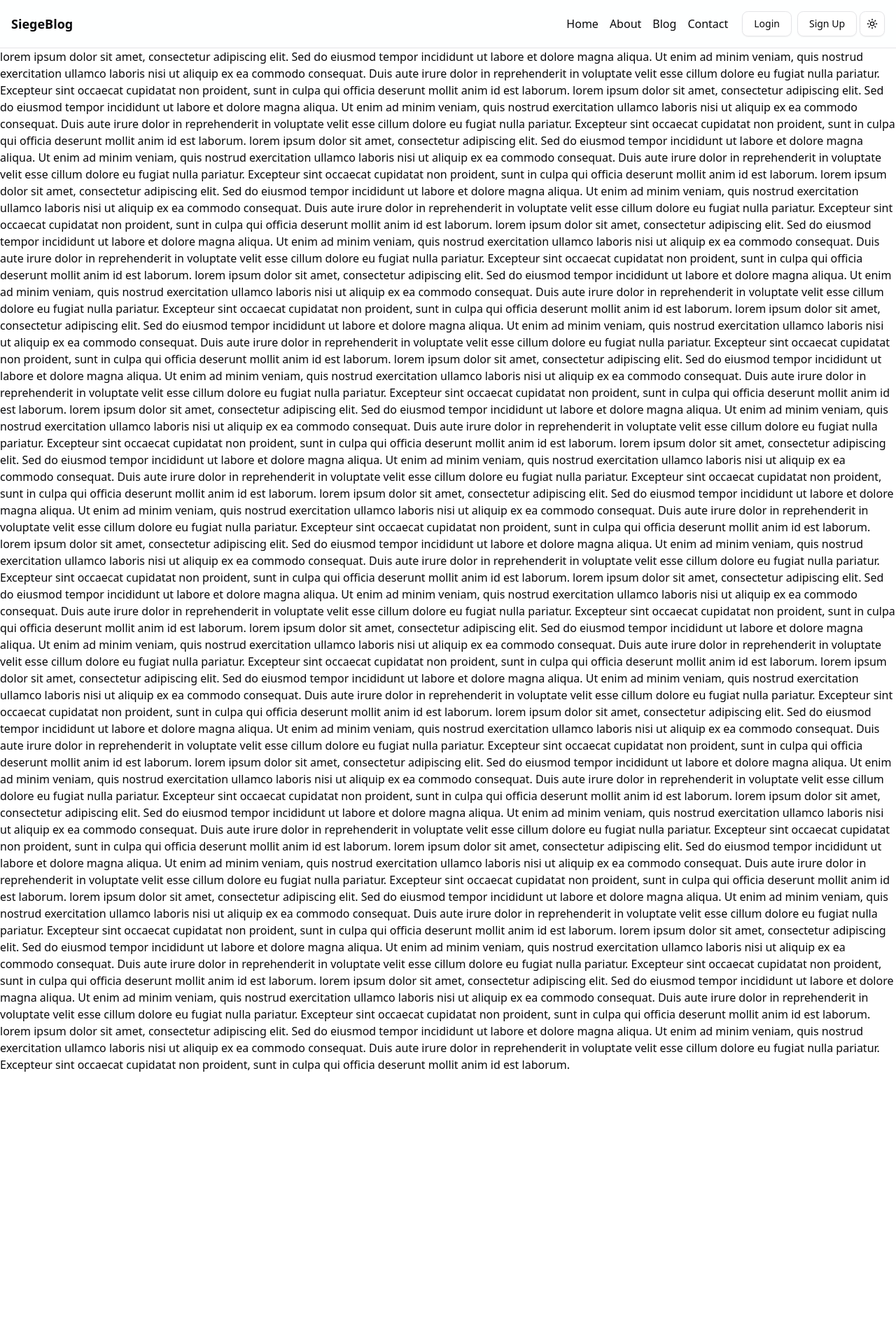
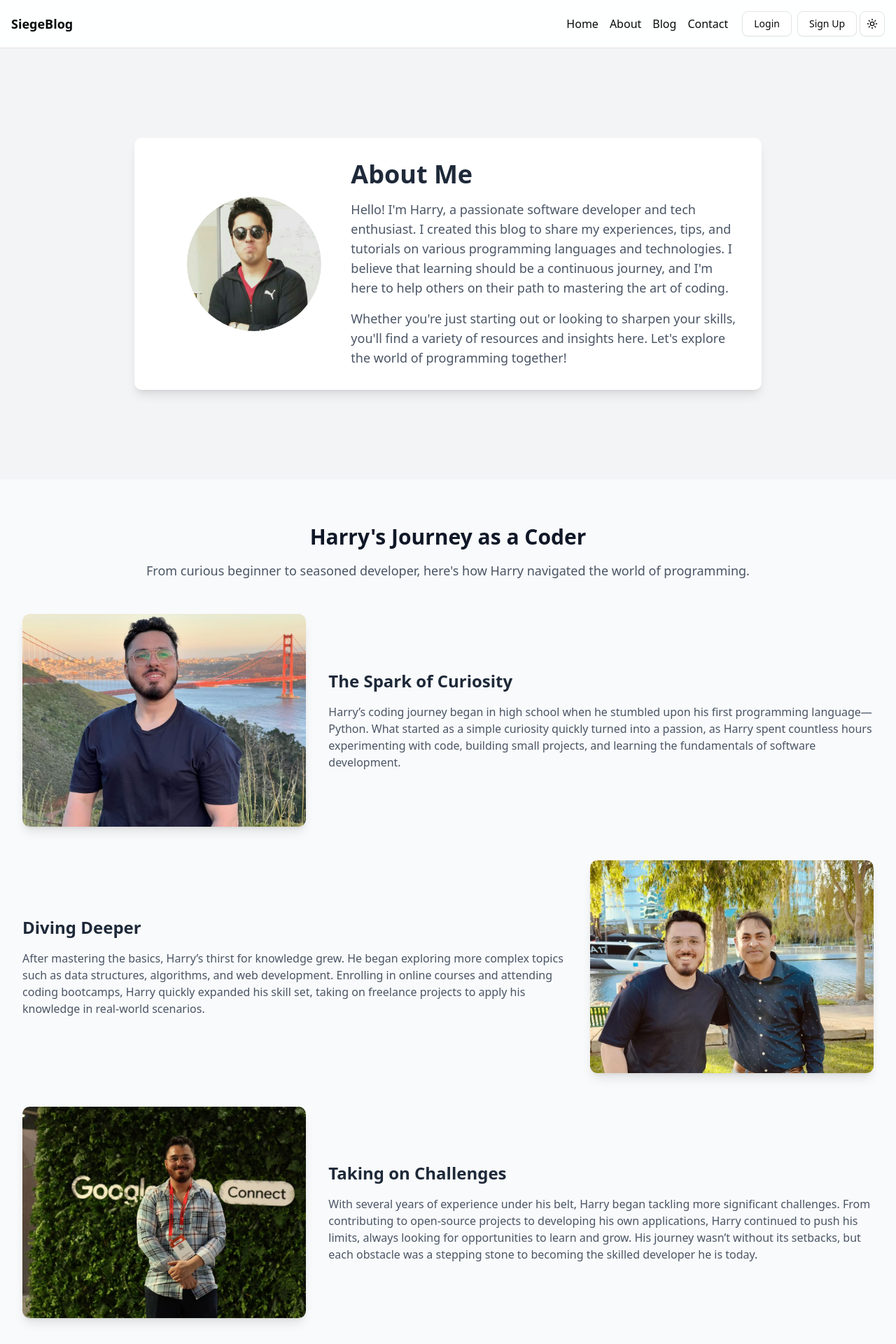
Before and after one commit to Turbash/anything, a Next.js app: page /about in a window 1280 px wide. Shown: the top 1920 px of the page at 70% size. Before the commit the page ends 1533 px from the top, so only its background shows below. Built offline with nearby package versions, Linux system fonts and the light colour scheme.

Commit message:
Completed the tutorial now i will add my touch to it Added a lot ofthings learnt a lot of cool tools

```diff
--- a/app/about/page.js
+++ b/app/about/page.js
@@ -1,38 +1,152 @@
-import React from 'react'
+import Image from "next/image";
 
-const page = () => {
+export default function About() {
   return (
     <div>
-      lorem ipsum dolor sit amet, consectetur adipiscing elit. Sed do eiusmod tempor incididunt ut labore et dolore magna aliqua. Ut enim ad minim veniam, quis nostrud exercitation ullamco laboris nisi ut aliquip ex ea commodo consequat. Duis aute irure dolor in reprehenderit in voluptate velit esse cillum dolore eu fugiat nulla pariatur. Excepteur sint occaecat cupidatat non proident, sunt in culpa qui officia deserunt mollit anim id est laborum.
-      lorem ipsum dolor sit amet, consectetur adipiscing elit. Sed do eiusmod tempor incididunt ut labore et dolore magna aliqua. Ut enim ad minim veniam, quis nostrud exercitation ullamco laboris nisi ut aliquip ex ea commodo consequat. Duis aute irure dolor in reprehenderit in voluptate velit esse cillum dolore eu fugiat nulla pariatur. Excepteur sint occaecat cupidatat non proident, sunt in culpa qui officia deserunt mollit anim id est laborum.
-      lorem ipsum dolor sit amet, consectetur adipiscing elit. Sed do eiusmod tempor incididunt ut labore et dolore magna aliqua. Ut enim ad minim veniam, quis nostrud exercitation ullamco laboris nisi ut aliquip ex ea commodo consequat. Duis aute irure dolor in reprehenderit in voluptate velit esse cillum dolore eu fugiat nulla pariatur. Excepteur sint occaecat cupidatat non proident, sunt in culpa qui officia deserunt mollit anim id est laborum.
-      lorem ipsum dolor sit amet, consectetur adipiscing elit. Sed do eiusmod tempor incididunt ut labore et dolore magna aliqua. Ut enim ad minim veniam, quis nostrud exercitation ullamco laboris nisi ut aliquip ex ea commodo consequat. Duis aute irure dolor in reprehenderit in voluptate velit esse cillum dolore eu fugiat nulla pariatur. Excepteur sint occaecat cupidatat non proident, sunt in culpa qui officia deserunt mollit anim id est laborum.
-      lorem ipsum dolor sit amet, consectetur adipiscing elit. Sed do eiusmod tempor incididunt ut labore et dolore magna aliqua. Ut enim ad minim veniam, quis nostrud exercitation ullamco laboris nisi ut aliquip ex ea commodo consequat. Duis aute irure dolor in reprehenderit in voluptate velit esse cillum dolore eu fugiat nulla pariatur. Excepteur sint occaecat cupidatat non proident, sunt in culpa qui officia deserunt mollit anim id est laborum.
-      lorem ipsum dolor sit amet, consectetur adipiscing elit. Sed do eiusmod tempor incididunt ut labore et dolore magna aliqua. Ut enim ad minim veniam, quis nostrud exercitation ullamco laboris nisi ut aliquip ex ea commodo consequat. Duis aute irure dolor in reprehenderit in voluptate velit esse cillum dolore eu fugiat nulla pariatur. Excepteur sint occaecat cupidatat non proident, sunt in culpa qui officia deserunt mollit anim id est laborum.
-      lorem ipsum dolor sit amet, consectetur adipiscing elit. Sed do eiusmod tempor incididunt ut labore et dolore magna aliqua. Ut enim ad minim veniam, quis nostrud exercitation ullamco laboris nisi ut aliquip ex ea commodo consequat. Duis aute irure dolor in reprehenderit in voluptate velit esse cillum dolore eu fugiat nulla pariatur. Excepteur sint occaecat cupidatat non proident, sunt in culpa qui officia deserunt mollit anim id est laborum.
-      lorem ipsum dolor sit amet, consectetur adipiscing elit. Sed do eiusmod tempor incididunt ut labore et dolore magna aliqua. Ut enim ad minim veniam, quis nostrud exercitation ullamco laboris nisi ut aliquip ex ea commodo consequat. Duis aute irure dolor in reprehenderit in voluptate velit esse cillum dolore eu fugiat nulla pariatur. Excepteur sint occaecat cupidatat non proident, sunt in culpa qui officia deserunt mollit anim id est laborum.
-      lorem ipsum dolor sit amet, consectetur adipiscing elit. Sed do eiusmod tempor incididunt ut labore et dolore magna aliqua. Ut enim ad minim veniam, quis nostrud exercitation ullamco laboris nisi ut aliquip ex ea commodo consequat. Duis aute irure dolor in reprehenderit in voluptate velit esse cillum dolore eu fugiat nulla pariatur. Excepteur sint occaecat cupidatat non proident, sunt in culpa qui officia deserunt mollit anim id est laborum.
-      lorem ipsum dolor sit amet, consectetur adipiscing elit. Sed do eiusmod tempor incididunt ut labore et dolore magna aliqua. Ut enim ad minim veniam, quis nostrud exercitation ullamco laboris nisi ut aliquip ex ea commodo consequat. Duis aute irure dolor in reprehenderit in voluptate velit esse cillum dolore eu fugiat nulla pariatur. Excepteur sint occaecat cupidatat non proident, sunt in culpa qui officia deserunt mollit anim id est laborum.
-      lorem ipsum dolor sit amet, consectetur adipiscing elit. Sed do eiusmod tempor incididunt ut labore et dolore magna aliqua. Ut enim ad minim veniam, quis nostrud exercitation ullamco laboris nisi ut aliquip ex ea commodo consequat. Duis aute irure dolor in reprehenderit in voluptate velit esse cillum dolore eu fugiat nulla pariatur. Excepteur sint occaecat cupidatat non proident, sunt in culpa qui officia deserunt mollit anim id est laborum.
-      lorem ipsum dolor sit amet, consectetur adipiscing elit. Sed do eiusmod tempor incididunt ut labore et dolore magna aliqua. Ut enim ad minim veniam, quis nostrud exercitation ullamco laboris nisi ut aliquip ex ea commodo consequat. Duis aute irure dolor in reprehenderit in voluptate velit esse cillum dolore eu fugiat nulla pariatur. Excepteur sint occaecat cupidatat non proident, sunt in culpa qui officia deserunt mollit anim id est laborum.
-      lorem ipsum dolor sit amet, consectetur adipiscing elit. Sed do eiusmod tempor incididunt ut labore et dolore magna aliqua.
-      Ut enim ad minim veniam, quis nostrud exercitation ullamco laboris nisi ut aliquip ex ea commodo consequat. Duis aute irure dolor in reprehenderit in voluptate velit esse cillum dolore eu fugiat nulla pariatur. Excepteur sint occaecat cupidatat non proident, sunt in culpa qui officia deserunt mollit anim id est laborum.
-      lorem ipsum dolor sit amet, consectetur adipiscing elit. Sed do eiusmod tempor incididunt ut labore et dolore magna aliqua. Ut enim ad minim veniam, quis nostrud exercitation ullamco laboris nisi ut aliquip ex ea commodo consequat. Duis aute irure dolor in reprehenderit in voluptate velit esse cillum dolore eu fugiat nulla pariatur. Excepteur sint occaecat cupidatat non proident, sunt in culpa qui officia deserunt mollit anim id est laborum.
-      lorem ipsum dolor sit amet, consectetur adipiscing elit. Sed do eiusmod tempor incididunt ut labore et dolore magna aliqua. Ut enim ad minim veniam, quis nostrud exercitation ullamco laboris nisi ut aliquip ex ea commodo consequat. Duis aute irure dolor in reprehenderit in voluptate velit esse cillum dolore eu fugiat nulla pariatur. Excepteur sint occaecat cupidatat non proident, sunt in culpa qui officia deserunt mollit anim id est laborum.
-      lorem ipsum dolor sit amet, consectetur adipiscing elit. Sed do eiusmod tempor incididunt ut labore et dolore magna aliqua.
-      Ut enim ad minim veniam, quis nostrud exercitation ullamco laboris nisi ut aliquip ex ea commodo consequat. Duis aute irure dolor in reprehenderit in voluptate velit esse cillum dolore eu fugiat nulla pariatur. Excepteur sint occaecat cupidatat non proident, sunt in culpa qui officia deserunt mollit anim id est laborum.
-      lorem ipsum dolor sit amet, consectetur adipiscing elit. Sed do eiusmod tempor incididunt ut labore et dolore magna aliqua. Ut enim ad minim veniam, quis nostrud exercitation ullamco laboris nisi ut aliquip ex ea commodo consequat. Duis aute irure dolor in reprehenderit in voluptate velit esse cillum dolore eu fugiat nulla pariatur. Excepteur sint occaecat cupidatat non proident, sunt in culpa qui officia deserunt mollit anim id est laborum.
-      lorem ipsum dolor sit amet, consectetur adipiscing elit. Sed do eiusmod tempor incididunt ut labore et dolore magna aliqua. Ut enim ad minim veniam, quis nostrud exercitation ullamco laboris nisi ut aliquip ex ea commodo consequat.
-      Duis aute irure dolor in reprehenderit in voluptate velit esse cillum dolore eu fugiat nulla pariatur. Excepteur sint occaecat cupidatat non proident, sunt in culpa qui officia deserunt mollit anim id est laborum.
-      lorem ipsum dolor sit amet, consectetur adipiscing elit. Sed do eiusmod tempor incididunt ut labore et dolore magna aliqua. Ut enim ad minim veniam, quis nostrud exercitation ullamco laboris nisi ut aliquip ex ea commodo consequat. Duis aute irure dolor in reprehenderit in voluptate velit esse cillum dolore eu fugiat nulla pariatur. Excepteur sint occaecat cupidatat non proident, sunt in culpa qui officia deserunt mollit anim id est laborum.
-      lorem ipsum dolor sit amet, consectetur adipiscing elit. Sed do eiusmod tempor incididunt ut labore et dolore magna aliqua. Ut enim ad minim veniam, quis nostrud exercitation ullamco laboris nisi ut aliquip ex ea commodo consequat. Duis aute irure dolor in reprehenderit in voluptate velit esse cillum dolore eu fugiat nulla pariatur. Excepteur sint occaecat cupidatat non proident, sunt in culpa qui officia deserunt mollit anim id est laborum.
-      lorem ipsum dolor sit amet, consectetur adipiscing elit. Sed do eiusmod tempor incididunt ut labore et dolore magna aliqua.
-      Ut enim ad minim veniam, quis nostrud exercitation ullamco laboris nisi ut aliquip ex ea commodo consequat. Duis aute irure dolor in reprehenderit in voluptate velit esse cillum dolore eu fugiat nulla pariatur. Excepteur sint occaecat cupidatat non proident, sunt in culpa qui officia deserunt mollit anim id est laborum.
-      lorem ipsum dolor sit amet, consectetur adipiscing elit. Sed do eiusmod tempor incididunt ut labore et dolore magna aliqua. Ut enim ad minim veniam, quis nostrud exercitation ullamco laboris nisi ut aliquip ex ea commodo consequat. Duis aute irure dolor in reprehenderit in voluptate velit esse cillum dolore eu fugiat nulla pariatur. Excepteur sint occaecat cupidatat non proident, sunt in culpa qui officia deserunt mollit anim id est laborum.
-      lorem ipsum dolor sit amet, consectetur adipiscing elit. Sed do eiusmod tempor incididunt ut labore et dolore magna aliqua. Ut enim ad minim veniam, quis nostrud exercitation ullamco laboris nisi ut aliquip ex ea commodo consequat.
-      Duis aute irure dolor in reprehenderit in voluptate velit esse cillum dolore eu fugiat nulla pariatur. Excepteur sint occaecat cupidatat non proident, sunt in culpa qui officia deserunt mollit anim id est laborum.
+      <div className="flex flex-col items-center justify-center py-32 bg-gray-100 dark:bg-gray-700 ">
+        <div className="w-full max-w-4xl p-8 bg-white dark:bg-gray-800 shadow-lg rounded-lg">
+          <div className="flex flex-col md:flex-row">
+            <div className="w-full md:w-1/3 flex justify-center items-center mb-8 md:mb-0 ">
+              <div className="relative w-48 h-48 rounded-full overflow-hidden">
+                <Image
+                  src="/logo.jpg"
+                  alt="Profile"
+                  layout="fill"
+                  objectFit="cover"
+                  className="rounded-full"
+                />
+              </div>
+            </div>
+            <div className="w-full md:w-2/3 flex flex-col justify-center ">
+              <h1 className="text-4xl font-bold text-gray-800 dark:text-white mb-4">
+                About Me
+              </h1>
+              <p className="text-gray-600 dark:text-gray-50 text-lg mb-4">
+                Hello! I'm Harry, a passionate software developer and tech
+                enthusiast. I created this blog to share my experiences, tips,
+                and tutorials on various programming languages and technologies.
+                I believe that learning should be a continuous journey, and I'm
+                here to help others on their path to mastering the art of
+                coding.
+              </p>
+              <p className="text-gray-600 dark:text-gray-50 text-lg">
+                Whether you're just starting out or looking to sharpen your
+                skills, you'll find a variety of resources and insights here.
+                Let's explore the world of programming together!
+              </p>
+            </div>
+          </div>
+        </div>
+      </div>
+
+      <section className="py-16 bg-gray-50 dark:bg-gray-800 dark:text-white">
+        <div className="max-w-7xl mx-auto px-4 sm:px-6 lg:px-8">
+          <div className="text-center mb-12">
+            <h2 className="text-3xl font-extrabold text-gray-900 dark:text-white">
+              Harry's Journey as a Coder
+            </h2>
+            <p className="mt-4 text-lg text-gray-600 dark:text-gray-50">
+              From curious beginner to seasoned developer, here's how Harry
+              navigated the world of programming.
+            </p>
+          </div>
+          <div className="space-y-12">
+            <div className="flex flex-col md:flex-row items-center">
+              <div className="md:w-1/3">
+                <img
+                  src="/3.jpg"
+                  alt="Harry as a beginner"
+                  className="w-full rounded-lg shadow-lg"
+                />
+              </div>
+              <div className="md:w-2/3 md:pl-8 mt-8 md:mt-0">
+                <h3 className="text-2xl font-bold text-gray-800 dark:text-white dark:text-white">
+                  The Spark of Curiosity
+                </h3>
+                <p className="mt-4 text-gray-600 dark:text-gray-50">
+                  Harry’s coding journey began in high school when he stumbled
+                  upon his first programming language—Python. What started as a
+                  simple curiosity quickly turned into a passion, as Harry spent
+                  countless hours experimenting with code, building small
+                  projects, and learning the fundamentals of software
+                  development.
+                </p>
+              </div>
+            </div>
+
+            <div className="flex flex-col md:flex-row-reverse items-center">
+              <div className="md:w-1/3">
+                <img
+                  src="/2.jpg"
+                  alt="Harry learning new skills"
+                  className="w-full rounded-lg shadow-lg"
+                />
+              </div>
+              <div className="md:w-2/3 md:pr-8 mt-8 md:mt-0">
+                <h3 className="text-2xl font-bold text-gray-800 dark:text-white">
+                  Diving Deeper
+                </h3>
+                <p className="mt-4 text-gray-600 dark:text-gray-50">
+                  After mastering the basics, Harry’s thirst for knowledge grew.
+                  He began exploring more complex topics such as data
+                  structures, algorithms, and web development. Enrolling in
+                  online courses and attending coding bootcamps, Harry quickly
+                  expanded his skill set, taking on freelance projects to apply
+                  his knowledge in real-world scenarios.
+                </p>
+              </div>
+            </div>
+
+            <div className="flex flex-col md:flex-row items-center">
+              <div className="md:w-1/3">
+                <img
+                  src="/1.jpg"
+                  alt="Harry working on a big project"
+                  className="w-full rounded-lg shadow-lg"
+                />
+              </div>
+              <div className="md:w-2/3 md:pl-8 mt-8 md:mt-0">
+                <h3 className="text-2xl font-bold text-gray-800 dark:text-white">
+                  Taking on Challenges
+                </h3>
+                <p className="mt-4 text-gray-600 dark:text-gray-50">
+                  With several years of experience under his belt, Harry began
+                  tackling more significant challenges. From contributing to
+                  open-source projects to developing his own applications, Harry
+                  continued to push his limits, always looking for opportunities
+                  to learn and grow. His journey wasn’t without its setbacks,
+                  but each obstacle was a stepping stone to becoming the skilled
+                  developer he is today.
+                </p>
+              </div>
+            </div>
+
+            <div className="flex flex-col md:flex-row-reverse items-center">
+              <div className="md:w-1/3">
+                <img
+                  src="/4.jpg"
+                  alt="Harry mentoring others"
+                  className="w-full rounded-lg shadow-lg"
+                />
+              </div>
+              <div className="md:w-2/3 md:pr-8 mt-8 md:mt-0">
+                <h3 className="text-2xl font-bold text-gray-800 dark:text-white">
+                  Giving Back
+                </h3>
+                <p className="mt-4 text-gray-600 dark:text-gray-50">
+                  Today, Harry is not only a proficient coder but also a mentor
+                  to others. He regularly contributes to the programming
+                  community by writing tutorials, giving talks, and helping new
+                  coders find their footing in the world of software
+                  development. For Harry, coding is more than just a
+                  profession—it’s a lifelong journey of learning and sharing
+                  knowledge.
+                </p>
+              </div>
+            </div>
+          </div>
+        </div>
+      </section>
     </div>
-  )
+  );
 }
-
-export default page
--- a/app/blogpost/[slug]/page.js
+++ b/app/blogpost/[slug]/page.js
@@ -9,6 +9,8 @@ import remarkRehype from "remark-rehype";
 import rehypePrettyCode from "rehype-pretty-code";
 import { transformerCopyButton } from "@rehype-pretty/transformers";
 import { unified } from "unified";
+import OnThisPage from "@/components/onthispage";
+import rehypeSlug from "rehype-slug";
 
 export default async function Page({ params }) {
   //   const blog = {
@@ -36,6 +38,7 @@ export default async function Page({ params }) {
     .use(rehypeDocument, { title: "👋🌍" })
     .use(rehypeFormat)
     .use(rehypeStringify)
+    .use(rehypeSlug)
     .use(rehypePrettyCode, {
       theme: "github-dark",
       transformers: [
@@ -62,6 +65,7 @@ export default async function Page({ params }) {
         dangerouslySetInnerHTML={{ __html: htmlContent }}
         className="prose dark:prose-invert"
       ></div>
+      <OnThisPage htmlContent={htmlContent} />
     </div>
   );
 }
--- a/app/layout.js
+++ b/app/layout.js
@@ -20,7 +20,7 @@ export const metadata = {
 
 export default function RootLayout({ children }) {
   return (
-    <html lang="en">
+    <html lang="en" className="scroll-p-20 scroll-smooth">
       <body
         className={`${geistSans.variable} ${geistMono.variable} antialiased`}
       >
--- a/app/page.js
+++ b/app/page.js
@@ -1,7 +1,28 @@
+"use client";
 import Image from "next/image";
 import { Button } from "@/components/ui/button";
+import Typed from "typed.js";
+import { use, useEffect, useRef } from "react";
 
 export default function Home() {
+  const el = useRef(null);
+
+  useEffect(() => {
+    const typed = new Typed(el.current, {
+      strings: [
+        "Coding",
+        "Web Development",
+        "Software Engineering",
+        "Data Science",
+        "Machine Learning",
+      ],
+      typeSpeed: 50,
+    });
+
+    return () => {
+      typed.destroy();
+    };
+  }, []);
   return (
     <main>
       <section className="container px-4 py-10 mx-auto lg:h-128 lg:space-x-8 lg:flex lg:items-center">
@@ -10,7 +31,7 @@ export default function Home() {
             A <span className="font-semibold">free repository</span> for
             community <br className="hidden lg:block" /> components using{" "}
             <span className="font-semibold underline decoration-primary">
-              <span />
+              <span ref={el} />
             </span>
           </h1>
           <p className="mt-4 text-lg text-gray-500 dark:text-gray-300">
--- a/package.json
+++ b/package.json
@@ -16,19 +16,23 @@
     "class-variance-authority": "^0.7.1",
     "clsx": "^2.1.1",
     "gray-matter": "^4.0.3",
+    "html-react-parser": "^5.2.10",
     "lucide-react": "^0.555.0",
     "next": "16.0.6",
     "next-themes": "^0.4.6",
     "react": "19.2.0",
     "react-dom": "19.2.0",
+    "react-top-loading-bar": "^3.0.2",
     "rehype-document": "^7.0.3",
     "rehype-format": "^5.0.1",
     "rehype-pretty-code": "^0.14.1",
+    "rehype-slug": "^6.0.0",
     "rehype-stringify": "^10.0.1",
     "remark-parse": "^11.0.0",
     "remark-rehype": "^11.1.2",
     "shiki": "^3.19.0",
     "tailwind-merge": "^3.4.0",
+    "typed.js": "^2.1.0",
     "unified": "^11.0.5"
   },
   "devDependencies": {
```
Also changed, not shown: app/globals.css (+36 -0 lines), components/Navbar.js (+28 -0 lines), components/onthispage.js (added, +33 -0 lines), 1 other file (tests, documents, lock files or other folders).
